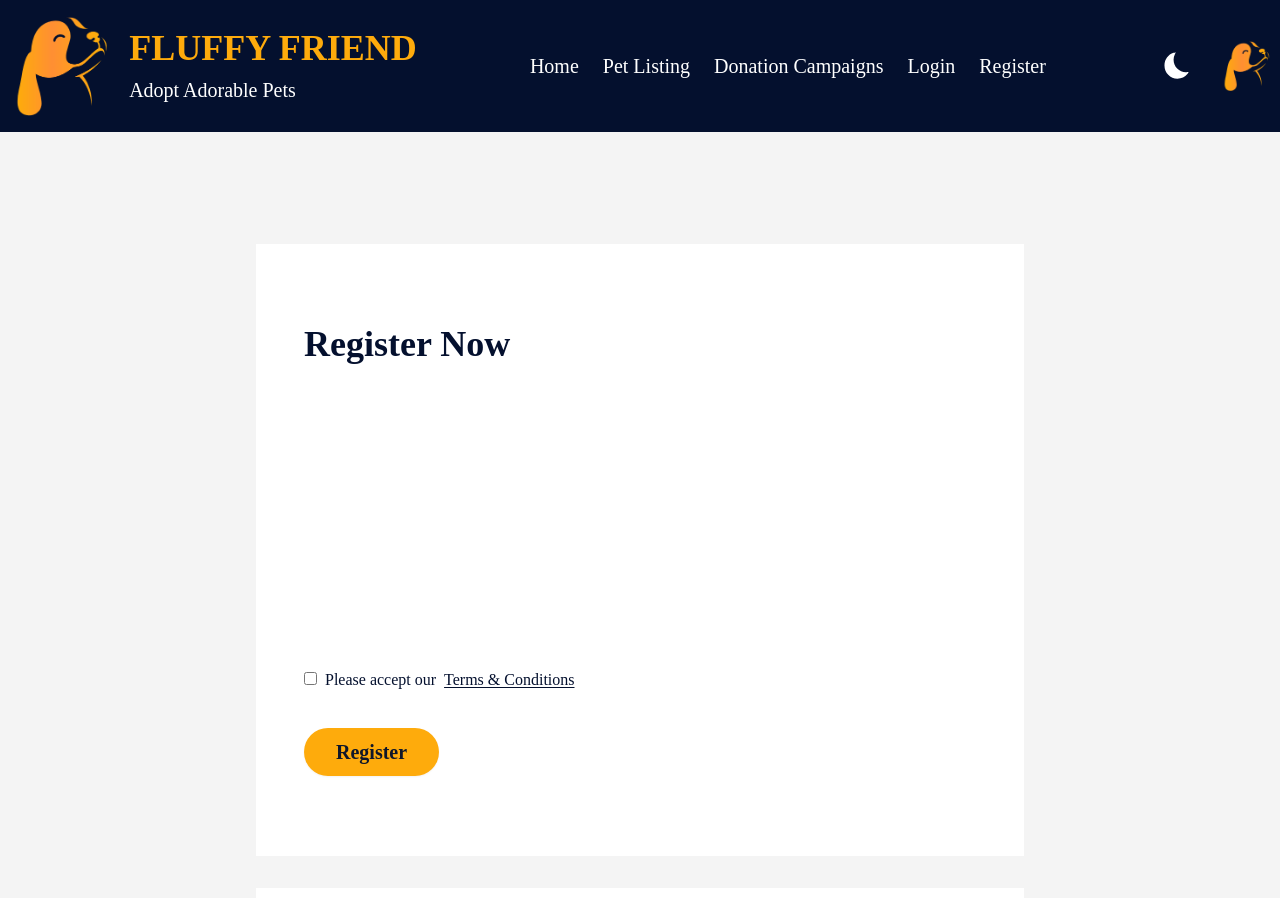
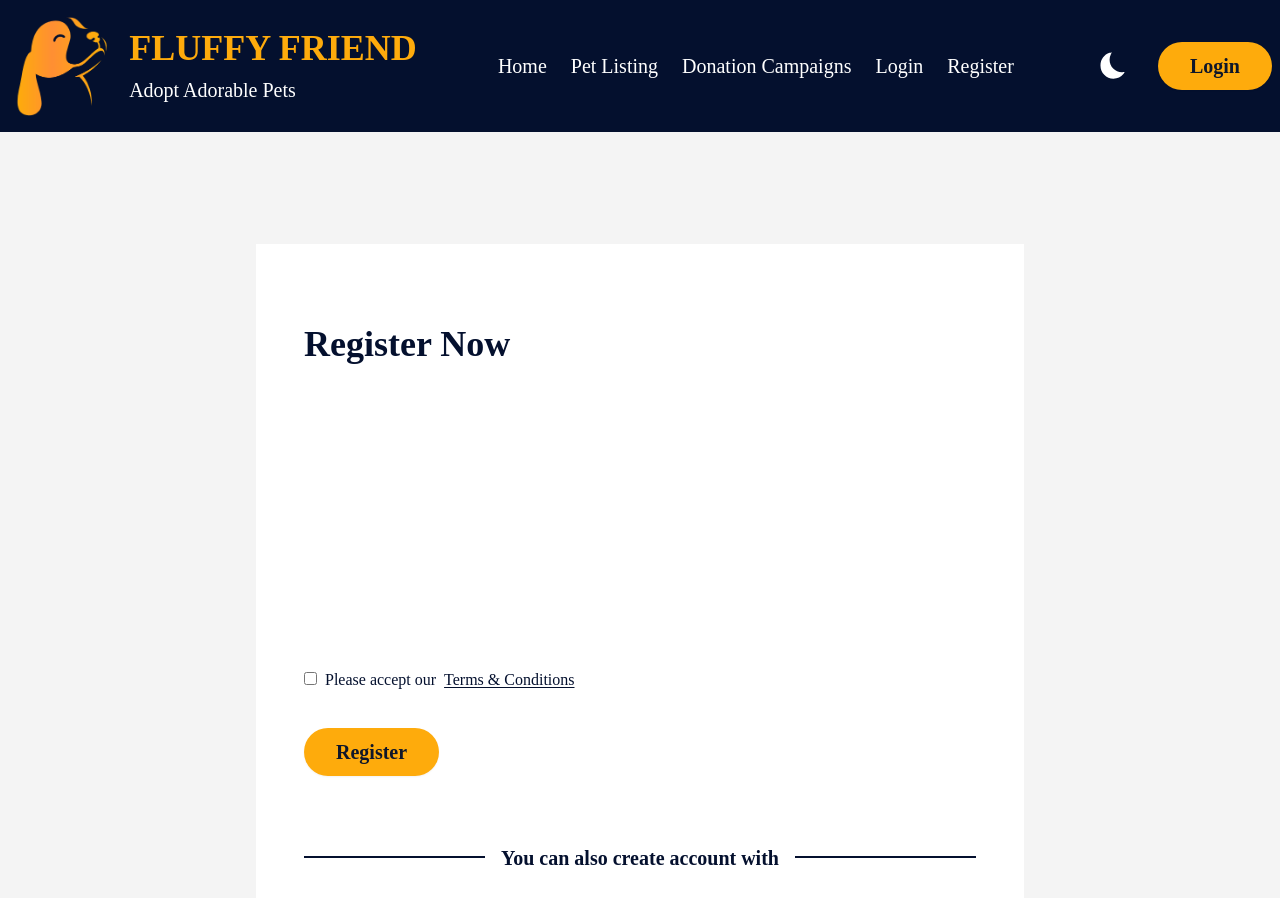
Before and after one commit to merndevreza/Fluffy-Friend-ClientSide, a React (Vite) app: page /register in a window 1280 px wide. Shown: the top 898 px of the page. Built offline with nearby package versions, Linux system fonts and the light colour scheme; no server answers; a web font is replaced by a local one.

Commit message:
Displayed logged in user photo and hide when logout and update UI instantly

```diff
--- a/src/Components/Button.jsx
+++ b/src/Components/Button.jsx
@@ -1,7 +1,7 @@
 import PropTypes from "prop-types"
 const Button = ({btnName}) => {
    return (
-      <button className="btn rounded-full  border-none bg-theme-yellow hover:bg-theme-black hover:text-white  text-theme-dark text-xl px-8 slider-button">
+      <button className="btn rounded-full  border-none bg-theme-yellow hover:bg-theme-black hover:text-white cursor-pointer text-theme-dark text-xl px-8 slider-button">
         {btnName}
       </button>
    );
--- a/src/Pages/Register/Register.jsx
+++ b/src/Pages/Register/Register.jsx
@@ -5,6 +5,7 @@ import Swal from "sweetalert2";
 import Button from "../../Components/Button";
 import { AuthContext } from "../../Provider/AuthProvider";
 import { updateProfile } from "firebase/auth";
+import SocialLogin from "../../Components/SocialLogin";
 
 const Register = () => {
    const {createUser}=useContext(AuthContext)
@@ -174,6 +175,12 @@ const Register = () => {
               />
             </div>
           </form>
+          <div className="relative text-center before:w-full before:h-[2px] before:bg-theme-black dark:before:bg-white  before:absolute before:left-0 mt-20 mb-4">
+            <h2 className="text-xl dark:text-white  bg-white text-theme-black font-semibold dark:bg-theme-dark-top inline-block relative -top-3  px-4 ">
+              You can also create account with
+            </h2>
+          </div>
+          <SocialLogin></SocialLogin>
         </div>
         <div className="mt-8  dark:bg-theme-dark-top bg-white  max-w-3xl mx-auto md:px-12 px-6 py-6 md:py-14 flex flex-col md:flex-row justify-between items-center gap-4">
           <h2 className="text-2xl font-semibold dark:text-white  text-theme-black ">Already Have Account?</h2>
--- a/src/Pages/Shared/Header/Header.jsx
+++ b/src/Pages/Shared/Header/Header.jsx
@@ -7,10 +7,15 @@ import { FiSun } from "react-icons/fi";
 
 import logo from "../../../assets/images/logo.png";
 import Button from "../../../Components/Button";
+import { useContext } from "react";
+import { AuthContext } from "../../../Provider/AuthProvider";
+import Swal from "sweetalert2";
 const Header = () => {
   const [scroll, setScroll] = useState(false);
-   const [isDropdownOpen,setIsDropdownOpen]=useState(false)
-  const user = true;
+  const [isDropdownOpen, setIsDropdownOpen] = useState(false);
+  const {user, logOutUser } = useContext(AuthContext);
+  const [isLoggedIn,setIsLoggedIn]=useState(false)
+
   //fix menu at top
   useEffect(() => {
     window.addEventListener("scroll", () => {
@@ -19,9 +24,9 @@ const Header = () => {
   }, []);
 
   //user-dropdown
-  const handleDropdown=()=>{
-   setIsDropdownOpen(!isDropdownOpen)
-  }
+  const handleDropdown = () => {
+    setIsDropdownOpen(!isDropdownOpen);
+  };
   //dark light toggler
   const [theme, setTheme] = useState(
     localStorage.getItem("theme") ? localStorage.getItem("theme") : "light"
@@ -47,10 +52,40 @@ const Header = () => {
   const handleMobileMenu = () => {
     setIsOpen(!isOpen);
   };
+  // Check user logged in or logged out and update UI instantly
+  useEffect(()=>{
+    if (user) {
+      setIsLoggedIn(true)
+    }
+  },[user])
   //logout
-  const handleLogout = () => {};
+  const handleLogout = () => {
+    logOutUser()
+      .then(() => {
+        Swal.fire({
+          title: "Logged Out!!",
+          text: `You successfully Logged out`,
+          icon: "success",
+          confirmButtonText: "OK",
+        });
+        setIsLoggedIn(false)
+      })
+      .catch((error) => {
+        const errorMessage = error.message;
+        Swal.fire({
+          title: "Error!",
+          text: `${errorMessage}`,
+          icon: "error",
+          confirmButtonText: "OK",
+        });
+      });
+  };
   return (
-    <div className={scroll?"fixed z-30 top-0 w-full bg-[#04102e]":"bg-[#04102e]"}>
+    <div
+      className={
+        scroll ? "fixed z-30 top-0 w-full bg-[#04102e]" : "bg-[#04102e]"
+      }
+    >
       <header className="container mx-auto py-4 px-2 flex justify-between items-center">
         <div className="order-2 xl:order-1">
           <Link to="/">
@@ -61,8 +96,12 @@ const Header = () => {
                 alt=""
               />
               <div>
-               <h2 className="text-xl md:text-4xl mb-2 text-theme-yellow font-semibold uppercase">Fluffy Friend</h2>
-               <h3 className="hidden md:block md:text-xl font-medium text-white">Adopt Adorable Pets</h3>
+                <h2 className="text-xl md:text-4xl mb-2 text-theme-yellow font-semibold uppercase">
+                  Fluffy Friend
+                </h2>
+                <h3 className="hidden md:block md:text-xl font-medium text-white">
+                  Adopt Adorable Pets
+                </h3>
               </div>
             </div>
           </Link>
@@ -116,20 +155,30 @@ const Header = () => {
               <IoIosMoon className="text-[#fff] text-[35px]" />
             )}
           </button>
-          {user ? (
-            <div className="relative ">
-              <img onClick={handleDropdown}
-                className="w-[50px] h-[50px] object-cover cursor-pointer "
-                src={logo}
+          {isLoggedIn ? (
+            user?.photoURL && <div className="relative ">
+            <img
+              onClick={handleDropdown}
+              className="w-[50px] h-[50px] object-cover cursor-pointer rounded-full "
+              src={user.photoURL}
               alt="user photo"
             />
-              {
-               isDropdownOpen &&
-               <div className="absolute right-0 text-center px-4 py-6 bg-[#020c25]">
-               <Link className="text-lg font-medium text-white mb-3 inline-block"  to='dashboard'>Dashboard</Link>
-               <Button onClick={handleLogout} btnName={"Logout"}></Button>
+            {isDropdownOpen && (
+              <div className="absolute z-50 right-0 text-center px-4 py-6 bg-[#020c25]">
+                <Link
+                  className="text-lg font-medium text-white mb-3 inline-block"
+                  to="dashboard"
+                >
+                  Dashboard
+                </Link>
+                <button
+                  onClick={handleLogout}
+                  className="btn rounded-full  border-none bg-theme-yellow hover:bg-theme-black hover:text-white cursor-pointer text-theme-dark text-xl px-8 slider-button"
+                >
+                  Logout
+                </button>
               </div>
-              }
+            )}
           </div>
           ) : (
             <Link to="/login">
--- a/src/Provider/AuthProvider.jsx
+++ b/src/Provider/AuthProvider.jsx
@@ -1,24 +1,34 @@
 import { createContext, useState } from "react";
-import PropTypes from "prop-types"
-import { GithubAuthProvider, GoogleAuthProvider, createUserWithEmailAndPassword, getAuth, signInWithEmailAndPassword, signInWithPopup } from "firebase/auth";
+import PropTypes from "prop-types";
+import {
+  GithubAuthProvider,
+  GoogleAuthProvider,
+  createUserWithEmailAndPassword,
+  getAuth,
+  onAuthStateChanged,
+  signInWithEmailAndPassword,
+  signInWithPopup,
+  signOut,
+} from "firebase/auth";
 import app from "../firebase/firebase.config";
+import { useEffect } from "react";
 
 const auth = getAuth(app);
-export const AuthContext=createContext()
+export const AuthContext = createContext();
 
-
-const AuthProvider = ({children}) => {
-   const [loading,setLoading]=useState(true)
+const AuthProvider = ({ children }) => {
+  const [loading, setLoading] = useState(true);
+  const [user, setUser] = useState(null);
   //Register user
-   const createUser=(email,password)=>{
-      setLoading(true)
-      return createUserWithEmailAndPassword(auth,email,password)
-   }
+  const createUser = (email, password) => {
+    setLoading(true);
+    return createUserWithEmailAndPassword(auth, email, password);
+  };
   //Login User
-   const loginUser=(email,password)=>{
+  const loginUser = (email, password) => {
     setLoading(true);
-      return signInWithEmailAndPassword(auth,email,password)
-   }
+    return signInWithEmailAndPassword(auth, email, password);
+  };
   //Google login
   const googleLogin = () => {
     setLoading(true);
@@ -31,19 +41,38 @@ const AuthProvider = ({children}) => {
     const provider = new GithubAuthProvider();
     return signInWithPopup(auth, provider);
   };
+  //log out user
+  const logOutUser=()=>{
+   setLoading(true);
+   return signOut(auth);
+  }
+  // Observer
+  useEffect(() => {
+    const unsubscribe = onAuthStateChanged(auth, (user) => {
+      if (user) {
+        setUser(user);
+        setLoading(false);
+      } else {
+        console.log("user is signed out");
+        setLoading(false);
+      }
+    });
+    return () => {
+      unsubscribe();
+    };
+  }, []);
 
-   const authInfo={
+  const authInfo = {
+    user,
     loading,
     createUser,
     loginUser,
     googleLogin,
-      githubLogin
-
-   }
+    githubLogin,
+    logOutUser
+  };
   return (
-      <AuthContext.Provider value={authInfo}>
-         {children}
-      </AuthContext.Provider>
+    <AuthContext.Provider value={authInfo}>{children}</AuthContext.Provider>
   );
 };
 AuthProvider.propTypes = {
```
Lines whose indentation alone changed are shown as unchanged.
